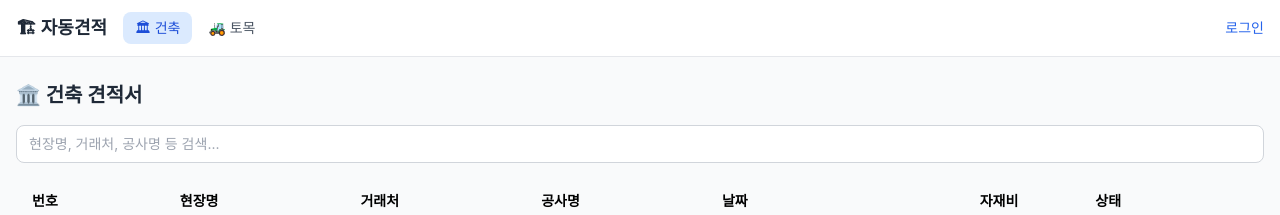
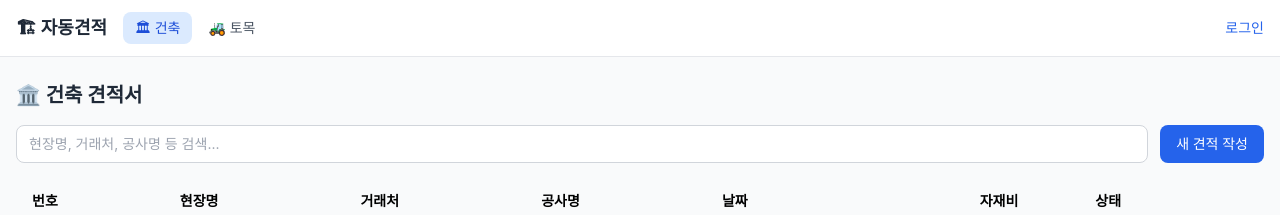
Before and after one commit to hsytb9506-boop/auto-estimate, a Next.js app in the folder frontend/: page /architecture in a window 1280 px wide. Shown: the top 215 px of the page. Built offline with nearby package versions, Linux system fonts and the light colour scheme; no server answers.

Commit message:
Update index.js

```diff
--- a/frontend/pages/architecture/index.js
+++ b/frontend/pages/architecture/index.js
@@ -50,6 +50,13 @@
           placeholder="현장명, 거래처, 공사명 등 검색..."
           className="flex-1 border border-gray-300 rounded-lg px-3 py-2 text-sm focus:outline-none focus:ring-2 focus:ring-blue-500"
         />
+
+<Link
+  href="/architecture/new"
+  className="inline-flex items-center justify-center rounded-lg bg-blue-600 px-4 py-2 text-sm font-medium text-white hover:bg-blue-700"
+>
+  새 견적 작성
+</Link>
       </div>
 
       {loading ? (
```
